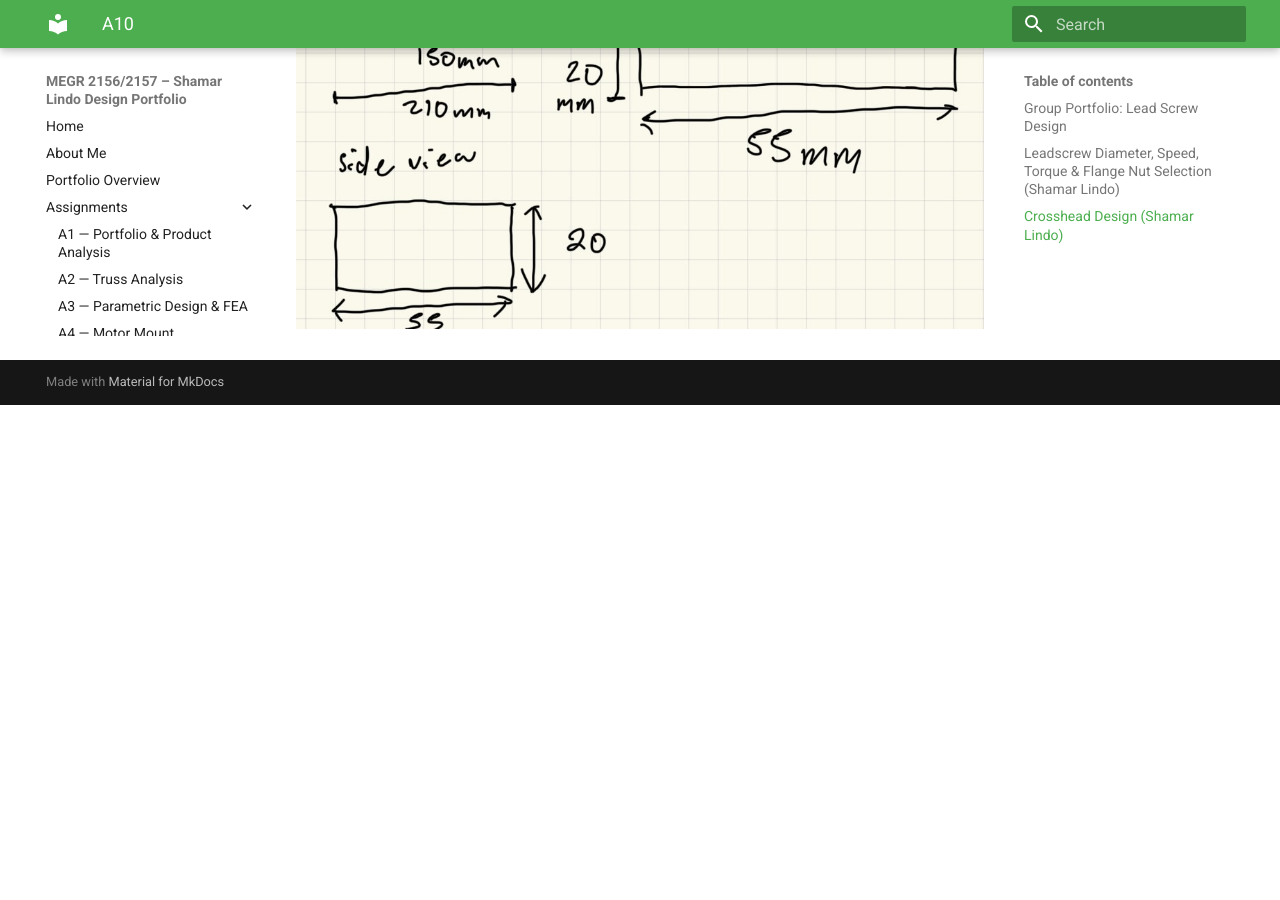
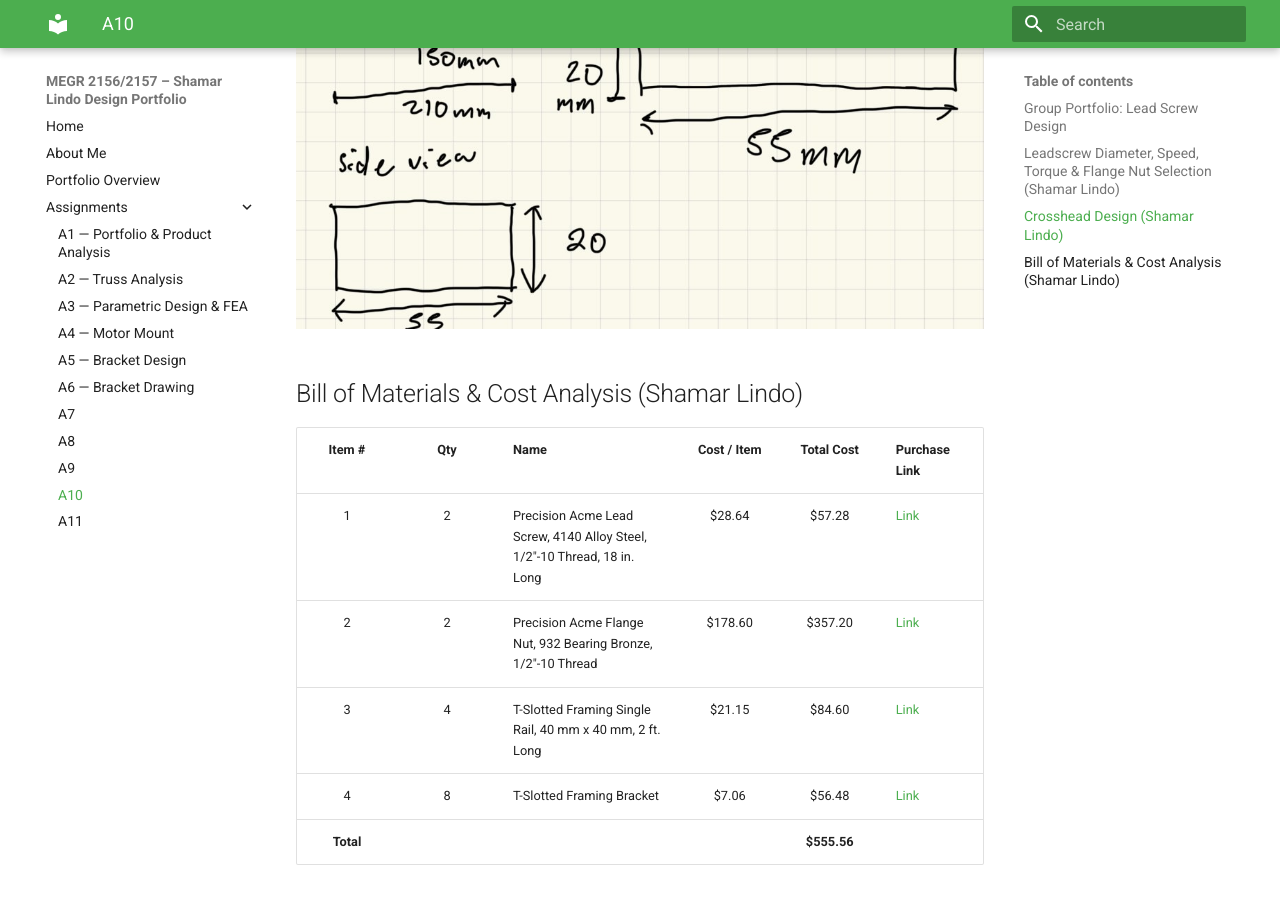
Before and after one commit to shamardlindo1/-megr2157-portfolio, an MkDocs documentation site: the page built from docs/assignments/A10/index.md, in a window 1280 px wide and 900 px high, scrolled down 4933 px. Built offline with MkDocs 1.6.1 and Material for MkDocs 9.7.7, drawn with Linux system fonts in a browser that asks for light colours; before the commit the page ends 5338 px from its top, so only the background shows below that.

Commit message:
Add files via upload

```diff
--- a/docs/assignments/A10/index.md
+++ b/docs/assignments/A10/index.md
@@ -65,3 +65,13 @@ The stress analysis (M<sub>max</sub> = PL/4 = 75,000 N·mm, SF = 4) only require
 Final crosshead: **6061-T6 aluminum bar 55 x 20 x 210 mm**, two Ø26 mm nut-barrel holes 150 mm apart, four #10 clearance holes per flange on a 38.1 mm bolt circle, and a Ø8.5 mm center hole for the grip adapter.
 
 ![Crosshead multiview sketch (Shamar Lindo)](a10_hw_sketch.jpg)
+
+## Bill of Materials & Cost Analysis (Shamar Lindo)
+
+| Item # | Qty | Name | Cost / Item | Total Cost | Purchase Link |
+|:---:|:---:|---|:---:|:---:|---|
+| 1 | 2 | Precision Acme Lead Screw, 4140 Alloy Steel, 1/2"-10 Thread, 18 in. Long | $28.64 | $57.28 | [Link](https://www.mcmaster.com/98940A305/) |
+| 2 | 2 | Precision Acme Flange Nut, 932 Bearing Bronze, 1/2"-10 Thread | $178.60 | $357.20 | [Link](https://www.mcmaster.com/97790A110/) |
+| 3 | 4 | T-Slotted Framing Single Rail, 40 mm x 40 mm, 2 ft. Long | $21.15 | $84.60 | [Link](https://www.mcmaster.com/6575N25-6575N183/) |
+| 4 | 8 | T-Slotted Framing Bracket | $7.06 | $56.48 | [Link](https://www.mcmaster.com/5537T937/) |
+| **Total** |  |  |  | **$555.56** |  |
```
